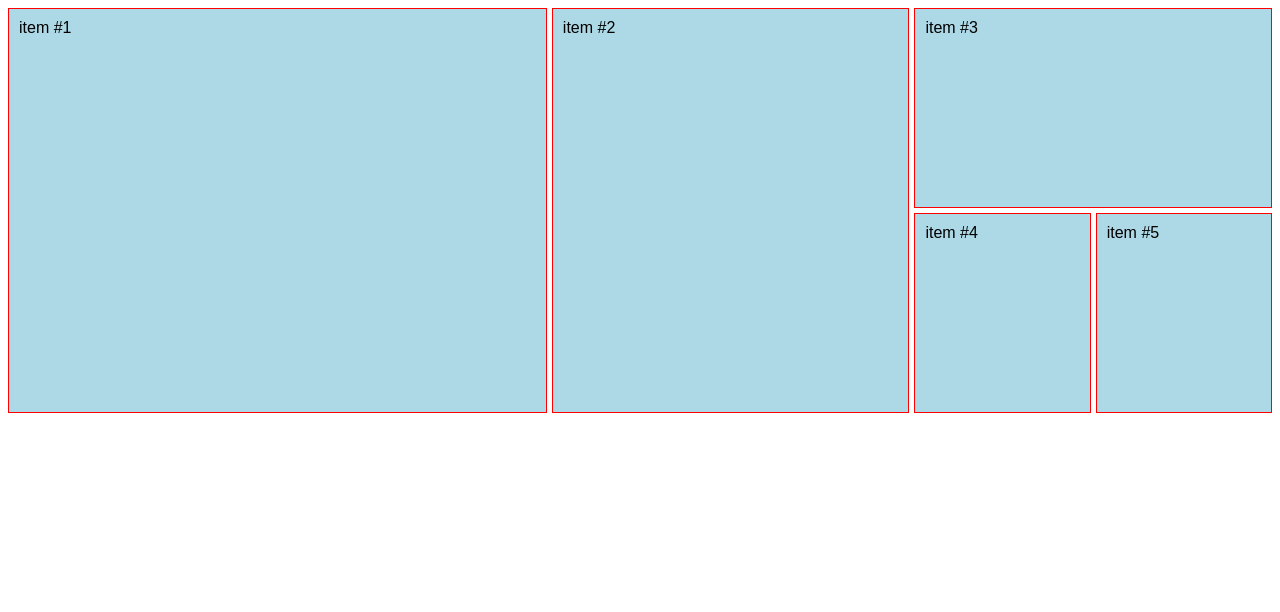
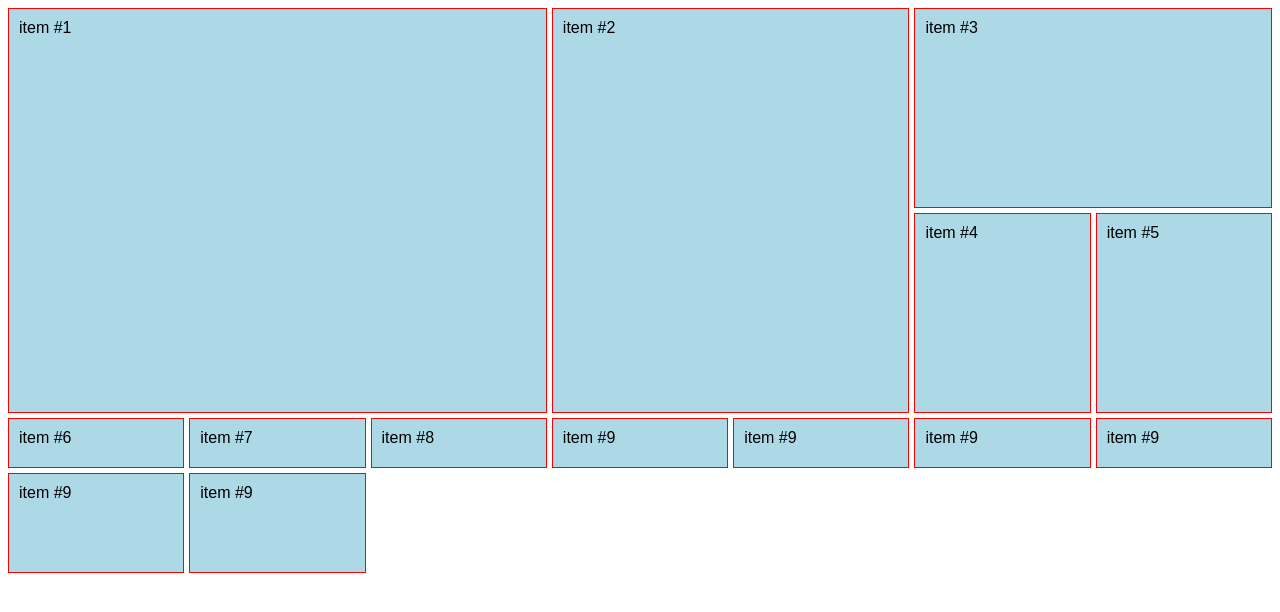
Before and after one commit to BbeatrizSI/Platzi, a plain HTML site: page Curso-de-Grid/03-layout01/index.html in a window 1280 px wide. Drawn offline with Linux system fonts and the light colour scheme.

Commit message:
css grid end content

```diff
--- a/Curso-de-Grid/03-layout01/css/main.css
+++ b/Curso-de-Grid/03-layout01/css/main.css
@@ -7,6 +7,9 @@ body {
   grid-template: [inicio] 200px [inicio2] 200px [final] / repeat(7, 1fr);
   height: 100vh;
   grid-gap: 5px;
+  /* grid-auto-flow: row;
+  grid-auto-columns: 50px 100px; */
+  grid-auto-rows: 50px 100px;
 }
 
 .item {
--- a/Curso-de-Grid/03-layout01/index.html
+++ b/Curso-de-Grid/03-layout01/index.html
@@ -13,6 +13,15 @@
       <div class="item">item #3</div>
       <div class="item">item #4</div>
       <div class="item">item #5</div>
+      <div class="item">item #6</div>
+      <div class="item">item #7</div>
+      <div class="item">item #8</div>
+      <div class="item">item #9</div>
+      <div class="item">item #9</div>
+      <div class="item">item #9</div>
+      <div class="item">item #9</div>
+      <div class="item">item #9</div>
+      <div class="item">item #9</div>
     </section>
   </body>
 </html>
```
